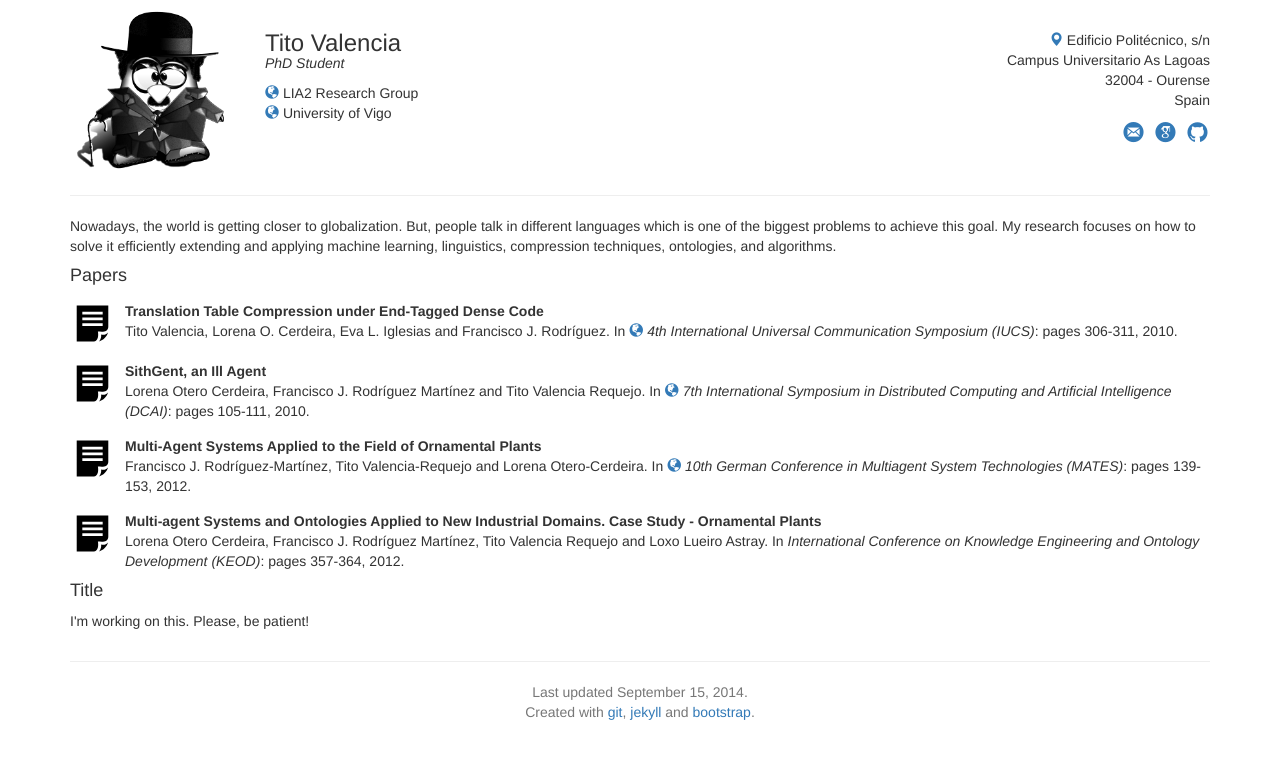
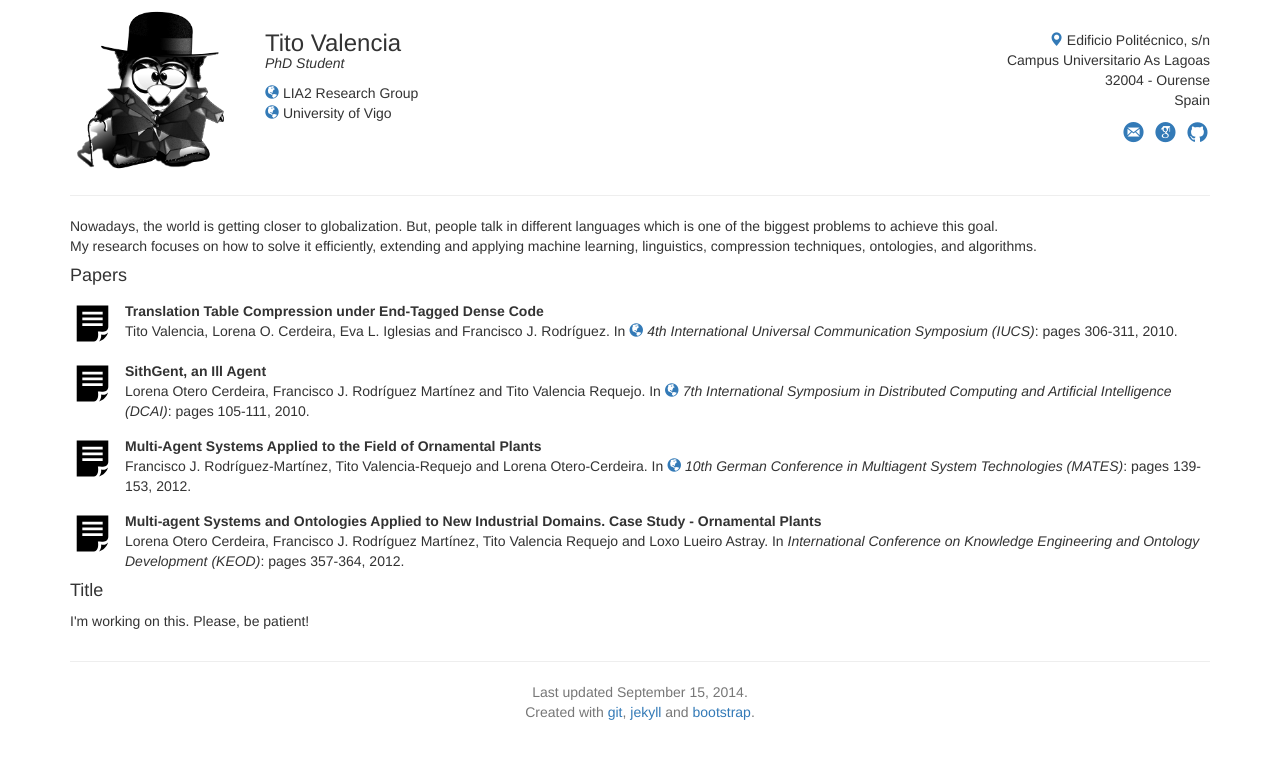
Before and after one commit to tvalreq/tvalreq.github.com, a Jekyll site: the page built from index.html, in a window 1280 px wide. Shown: the top 759 px of the page. Built offline with Jekyll 4.4.1, drawn with Linux system fonts in a browser that asks for light colours; nearby versions of some CDN libraries.

Commit message:
minor changes

```diff
--- a/index.html
+++ b/index.html
@@ -8,7 +8,9 @@ description: Tito Valencia's Homepage
 <div class="row">
 	<div class="col-xs-12 col-sm-12 col-md-12 col-lg-12">
 		<section id="introduction">
-			Nowadays, the world is getting closer to globalization. But, people talk in different languages which is one of the biggest problems to achieve this goal. My research focuses on how to solve it efficiently extending and applying machine learning, linguistics, compression techniques, ontologies, and algorithms.
+			Nowadays, the world is getting closer to globalization. But, people talk in different languages which is one of the biggest problems to achieve this goal.
+			<br/>
+			My research focuses on how to solve it efficiently, extending and applying machine learning, linguistics, compression techniques, ontologies, and algorithms.
 		</section>
 	</div>
 </div>
```
